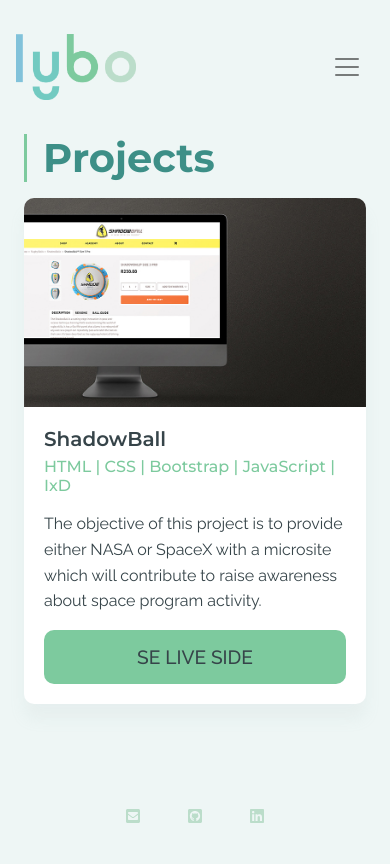
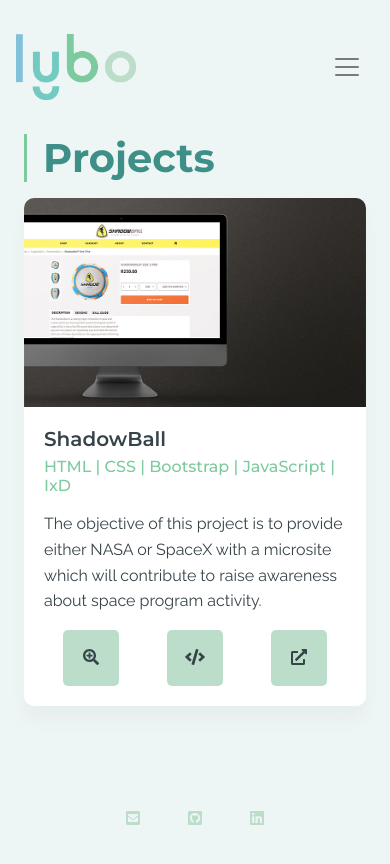
Before and after one commit to thereselybo/portfolio, a Next.js app: page /projects in a window 390 px wide. Shown: the top 864 px of the page. Built offline with nearby package versions, Linux system fonts and the light colour scheme; no server answers.

Commit message:
added icon links to project mobile display

```diff
--- a/pages/projects/index.js
+++ b/pages/projects/index.js
@@ -3,21 +3,26 @@ import Head from "next/head";
 import Link from "next/link";
 import Layout from "../../components/Layout";
 import { Container, Card, Col, Row, Button } from "react-bootstrap";
+import { FontAwesomeIcon } from "@fortawesome/react-fontawesome";
+import {
+  faSearchPlus,
+  faCode,
+  faExternalLinkAlt,
+} from "@fortawesome/free-solid-svg-icons";
 
 const baseUrl = "https://api.github.com/users/thereselybo/repos?type=owner";
 
 async function getRepos() {
-  try{
+  try {
     const response = await fetch(baseUrl);
     const json = await response.json();
     console.log(json);
-   }
-   catch(error) {
+  } catch (error) {
     console.log(error);
   }
 }
 
-getRepos()
+getRepos();
 
 export default function Projects() {
   return (
@@ -27,6 +32,8 @@ export default function Projects() {
       </Head>
       <Container className="projects">
         <h1>Projects</h1>
+
+        {/* MOBILE DISPLAY */}
         <Card className="card-vertical mb-5 d-block d-md-none">
           <Card.Img variant="top" src="/images/shadowball-desktop.jpg" />
           <Card.Body>
@@ -39,14 +46,49 @@ export default function Projects() {
               with a microsite which will contribute to raise awareness about
               space program activity.
             </Card.Text>
-            <Link href="https://lybo.dev/ixd/ca-v2/">
+            <Row className="text-center justify-content-center">
+              {/* <Col className="text-center"> */}
+              <Link href="#">
+                <a className="mx-4">
+                  <div className="icon-wrapper">
+                    <FontAwesomeIcon
+                      icon={faSearchPlus}
+                      className="fontAwesomeIcon"
+                    />
+                  </div>
+                </a>
+              </Link>
+              <Link href="https://github.com/thereselybo/shadowball">
+                <a className="mx-4">
+                  <div className="icon-wrapper">
+                    <FontAwesomeIcon
+                      icon={faCode}
+                      className="fontAwesomeIcon p2"
+                    />
+                  </div>
+                </a>
+              </Link>
+              <Link href="http://lybo.dev/ixd/ca-v2">
+                <a className="mx-4">
+                  <div className="icon-wrapper">
+                    <FontAwesomeIcon
+                      icon={faExternalLinkAlt}
+                      className="fontAwesomeIcon"
+                    />
+                  </div>
+                </a>
+              </Link>
+              {/* </Col> */}
+            </Row>
+            {/* <Link href="https://lybo.dev/ixd/ca-v2/">
               <Button variant="primary" className="reg-btn">
-                Se live side
+              Se live side
               </Button>
-            </Link>
+            </Link> */}
           </Card.Body>
         </Card>
 
+        {/* DESKTOP DISPLAY */}
         <Card className="card-horizontal d-none d-md-block">
           <Row>
             <Col className="pr-0">
--- a/sass/partials/_projects.scss
+++ b/sass/partials/_projects.scss
@@ -25,4 +25,17 @@
       object-fit: cover;
     }
   }
+
+  .icon-wrapper {
+    height: 3.5rem;
+    width: 3.5rem;
+    line-height: 3.5rem;
+    background: $aquamarine-light;
+    border-radius: 5px;
+  }
+
+  .fontAwesomeIcon {
+    width: 2.5rem;
+    color: $light-sky-dark;
+  }
 }
```
